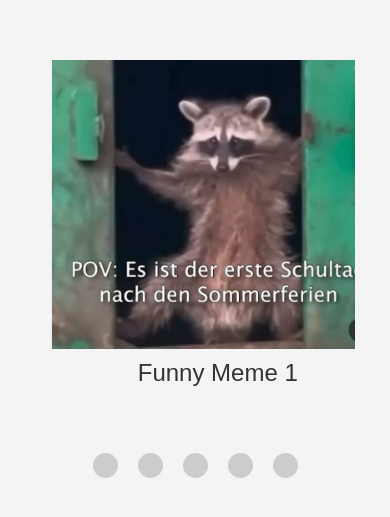
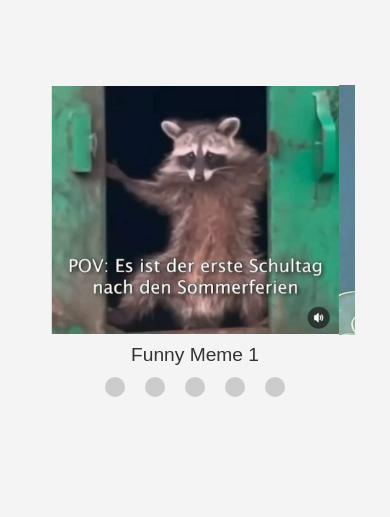
Before and after one commit to InaFK/cssMemeSlider, a plain HTML site: page cssMemeSlider/index.html in a window 390 px wide. Shown: the part 181-698 px from the top of the page. Drawn offline with Linux system fonts and the light colour scheme.

Commit message:
feat: add styles (mobile) (Mon, Sep 16, 2024 11:59:26 PM)

```diff
--- a/cssMemeSlider/styles.css
+++ b/cssMemeSlider/styles.css
@@ -116,3 +116,18 @@ input#slide4:checked ~ .css-slider_wrapper .slider {
 input#slide5:checked ~ .css-slider_wrapper .slider {
     transform: translateX(-400%);
 }
+
+@media screen and (max-width: 768px) {
+    .slider__image {
+        max-height: 250px;
+    }
+
+    .slider__caption {
+        font-size: 1.2rem;
+    }
+
+    .css-slider__bullet {
+        width: 20px;
+        height: 20px;
+    }
+}
```
